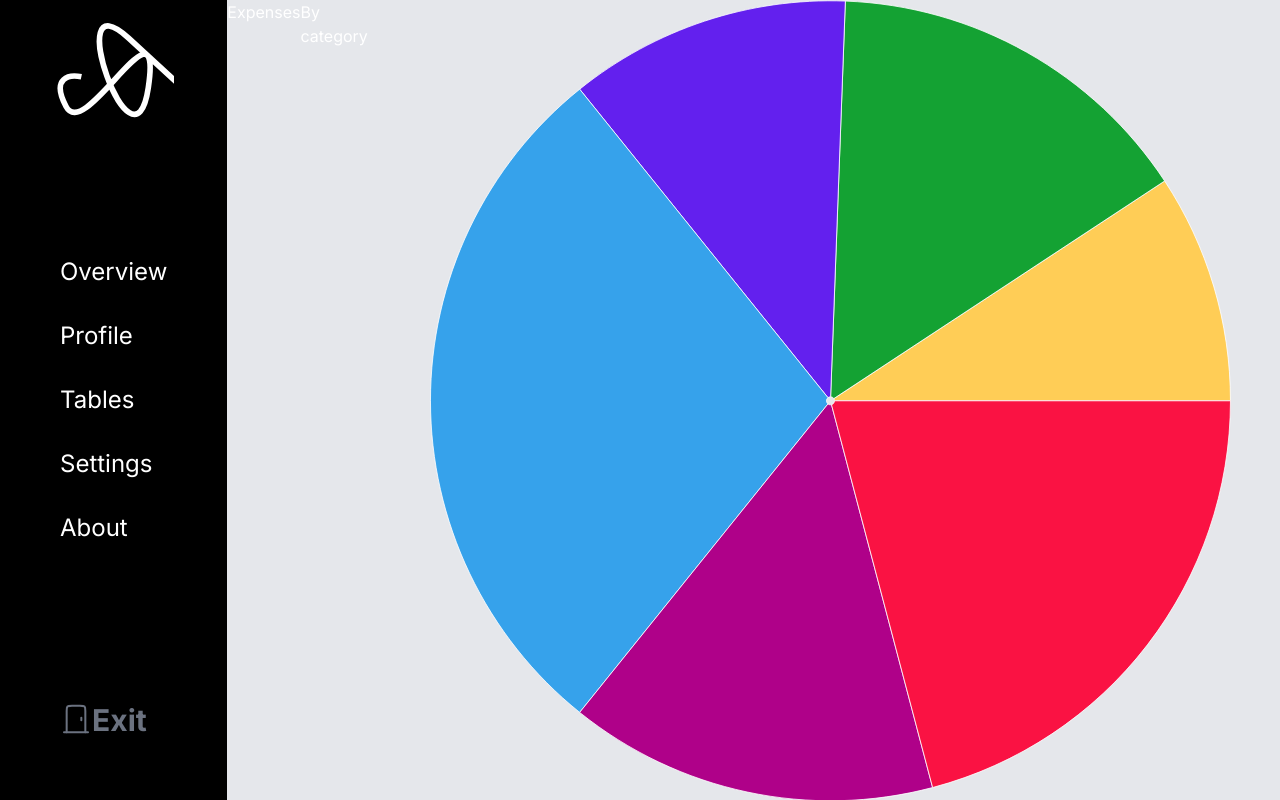
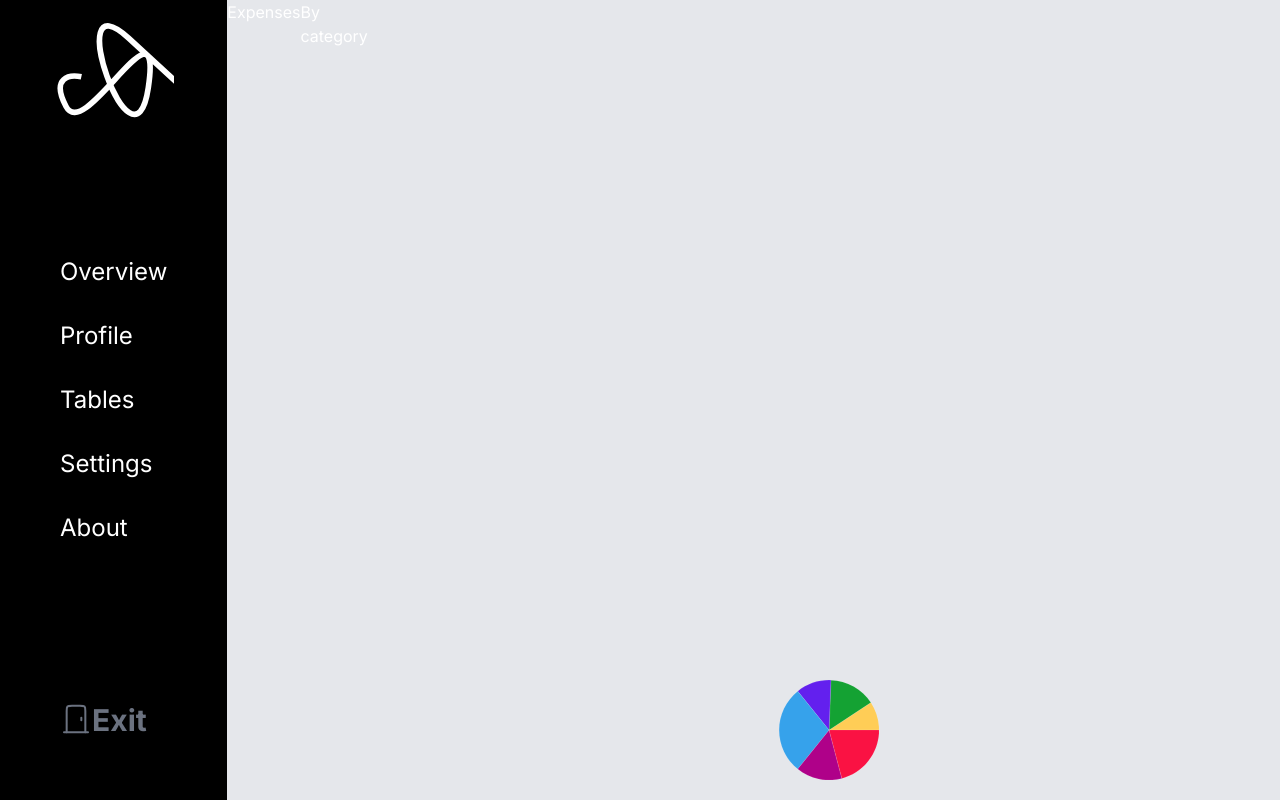
Before and after one commit to m1a2023/nexp-front, a Next.js app: page /develop in a window 1280 px wide. Built offline with nearby package versions, Linux system fonts and the light colour scheme.

Commit message:
bug fix on home page

```diff
--- a/src/app/components/absoluteMoneyBox.js
+++ b/src/app/components/absoluteMoneyBox.js
@@ -7,7 +7,7 @@ import Image from "next/image";
 export const AllMoneyBoxTemplate = ({ styles }) => {
   const isAllMoneyBox = MoneyBoxStore((state) => state.isMoneyBox);
   const changeMoneyBoxState = MoneyBoxStore(
-    (state) => state.changeMoneyBoxState,
+    (state) => state.changeMoneyBoxState
   );
 
   return (
--- a/src/app/components/squareExpenseChart.js
+++ b/src/app/components/squareExpenseChart.js
@@ -1,6 +1,6 @@
 "use client";
 import { React, useState } from "react";
-//import styles from "./assets/page.module.css";
+import styles from "@/app/assets/page.module.css";
 
 /**
  *
@@ -41,12 +41,13 @@ export const SquareExpenseChartBlock = ({ chartPressedState }) => {
    */
   const DemoPieChartByCategory = () => {
     return (
+      <div className="h-full w-full p-5 flex justify-center items-end">
+        <div className={styles.pieChartPreviewBlock + " overflow-auto"}>
           <svg
             width="100%"
             height="100%"
             viewBox="0 0 1000 1000"
             className="max-h-[100%]"
-        fill="none"
             xmlns="http://www.w3.org/2000/svg"
           >
             <path
@@ -80,6 +81,8 @@ export const SquareExpenseChartBlock = ({ chartPressedState }) => {
               stroke="white"
             />
           </svg>
+        </div>
+      </div>
     );
   };
 
--- a/src/app/page.js
+++ b/src/app/page.js
@@ -19,7 +19,7 @@ export default function Home() {
     <div className="flex flex-row w-full h-full box-border bg-gray-200 relative">
       <div
         className={`${styles.mainContainer} p-6 grow justify-start text-1xl h-full max-h-[100vh]
-      gap-x-6`}
+      gap-x-6 gap-y-2`}
       >
         <TemplateMoneyCard
           cardTitle={"Balance"}
```
Lines whose indentation alone changed are shown as unchanged.
